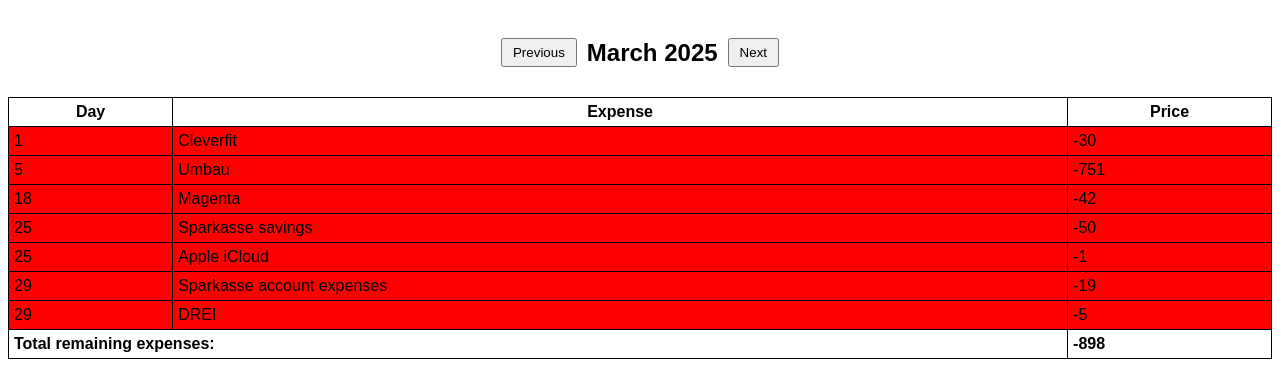
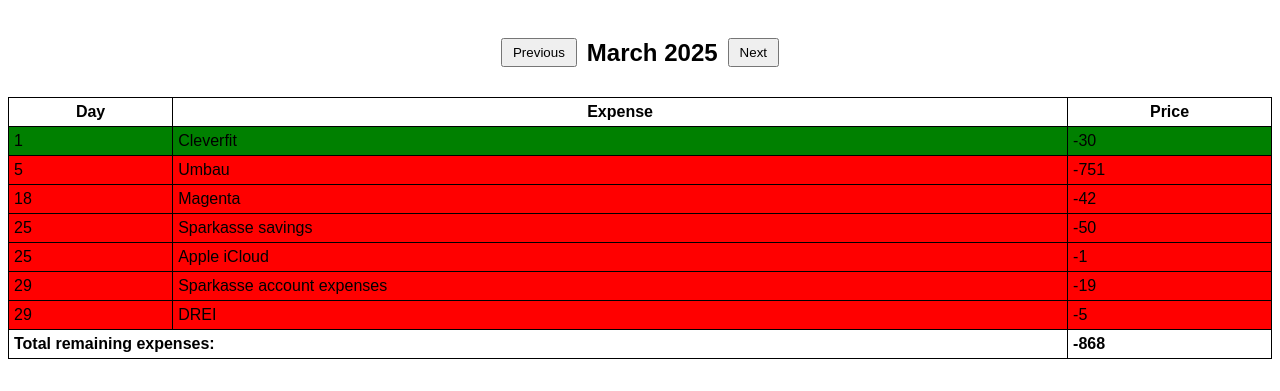
Before and after one commit to dofahkiin/expenses, a plain HTML site: page expenses.html in a window 1280 px wide. Shown: the part 61-452 px from the top of the page. Drawn offline with Linux system fonts and the light colour scheme.

Commit message:
Corrected the error where previous month were not marked in green

```diff
--- a/expenses.html
+++ b/expenses.html
@@ -13,7 +13,8 @@
         table {
             width: 100%;
             border-collapse: collapse;
-            margin-bottom: 20px; /* Add some margin below the table */
+            margin-bottom: 20px;
+            /* Add some margin below the table */
         }
 
         th,
@@ -88,7 +89,6 @@
 
         function isExpenseVisible(expense, currentDate) {
             const currentMonth = currentDate.getMonth(); // 0-11
-            const currentYear = currentDate.getFullYear();
 
             if (expense.month === "all") {
                 return true;
@@ -119,12 +119,13 @@
             row.appendChild(expenseCell);
             row.appendChild(priceCell);
 
+            // Corrected logic for past/upcoming row coloring
             const expenseDate = new Date(currentDate.getFullYear(), currentDate.getMonth(), expense.day);
-            if (expenseDate < new Date(currentDate.getFullYear(), currentDate.getMonth(), currentDate.getDate())) {
-                row.style.backgroundColor = "green";
-            }
-            else {
-                row.style.backgroundColor = "red";
+            const todayDate = new Date(currentDate.getFullYear(), currentDate.getMonth(), currentDate.getDate());
+            if (expenseDate <= todayDate) {
+                row.classList.add('past'); // Use CSS class for styling
+            } else {
+                row.classList.add('upcoming'); // Use CSS class for styling
             }
 
             return row;
@@ -132,12 +133,14 @@
 
         function calculateTotalRemainingExpenses(expenses, currentDate) {
             let totalRemainingExpenses = 0;
+            const todayDate = new Date(currentDate.getFullYear(), currentDate.getMonth(), currentDate.getDate());
 
             for (const expense of expenses) {
                 if (isExpenseVisible(expense, currentDate)) {
                     const expenseDate = new Date(currentDate.getFullYear(), currentDate.getMonth(), expense.day);
-                    const todayDate = new Date(currentDate.getFullYear(), currentDate.getMonth(), currentDate.getDate());
-                    if (expenseDate >= todayDate) {
+
+                    // Corrected logic: only add if it is in the future (red)
+                    if (expenseDate > todayDate) {
                         totalRemainingExpenses += expense.price;
                     }
                 }
@@ -159,12 +162,12 @@
             tableBody.innerHTML = ''; // Clear existing rows
 
             const filteredExpenses = expenses.filter(expense => {
-              const expenseMonth = expense.month;
-              if(expenseMonth === "all" || expenseMonth === "quarterly"){
-                return isExpenseVisible(expense, date);
-              }
-              const expenseMonthIndex = new Date(Date.parse(expenseMonth + " 1, 2023")).getMonth();
-              return date.getMonth() === expenseMonthIndex;
+                const expenseMonth = expense.month;
+                if (expenseMonth === "all" || expenseMonth === "quarterly") {
+                    return isExpenseVisible(expense, date);
+                }
+                const expenseMonthIndex = new Date(Date.parse(expenseMonth + " 1, 2023")).getMonth();
+                return date.getMonth() === expenseMonthIndex;
             });
 
             for (const expense of filteredExpenses) {
```
